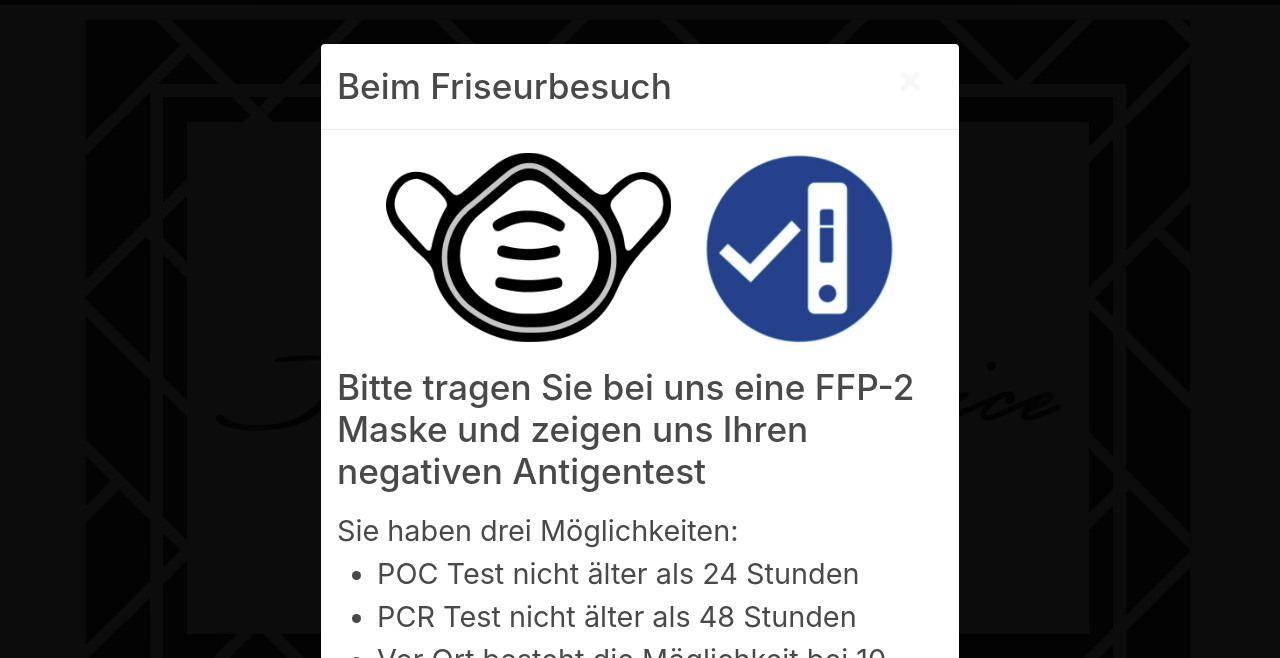
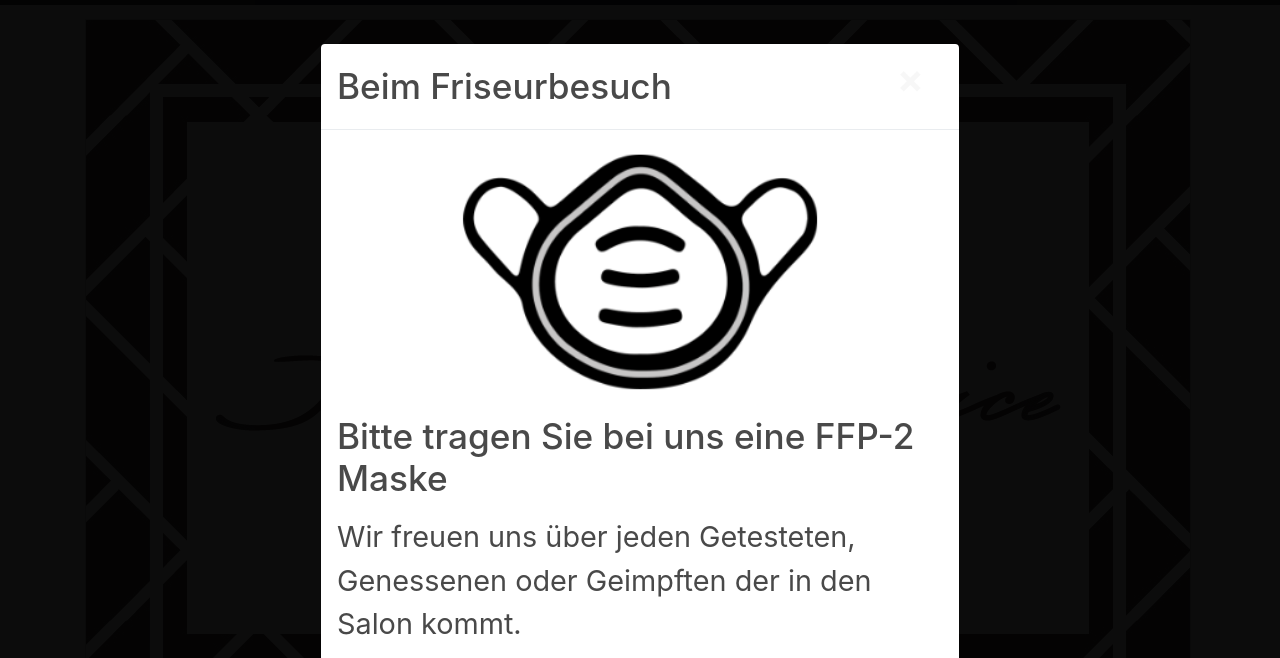
Before and after one commit to Georgy5/Bs_website, a plain HTML site: page index.html in a window 1280 px wide. Shown: the part 65-723 px from the top of the page. Drawn offline with nearby package versions, Linux system fonts and the light colour scheme.

Commit message:
Update COVID19 popup message

```diff
--- a/index.html
+++ b/index.html
@@ -204,10 +204,13 @@
 
         <!-- Modal body -->
         <div class="modal-body">
-          <img src="img/Piktogramm_MaskeTest.png" class="img-fluid mx-auto d-block" alt="FFP2 Maske">
+          <img src="img/Piktogramm_Maske.png" class="img-fluid mx-auto d-block" alt="FFP2 Maske" width=60%>
           <p></p>
-          <h4>Bitte tragen Sie bei uns eine FFP-2 Maske und zeigen uns Ihren negativen Antigentest</h4>
+          <h4>Bitte tragen Sie bei uns eine FFP-2 Maske</h4>
           <p></p>
+          <!-- negativer Antigentest -->
+          <p>Wir freuen uns über jeden Getesteten, Genessenen oder Geimpften der in den Salon kommt.</p>
+          <p>Der Nachweis eines negativen Tests ist Inzidenzwertabhängig. Ab einer Inzidenzwert über 100 gilt Testpflicht.</p>
           Sie haben drei Möglichkeiten:
           <ul>
             <li>POC Test nicht älter als 24 Stunden</li>
```
